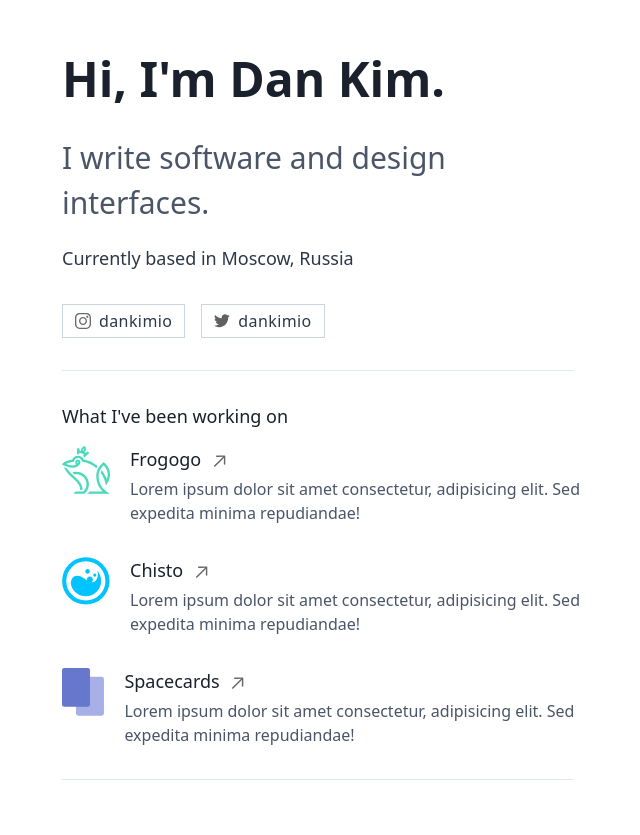
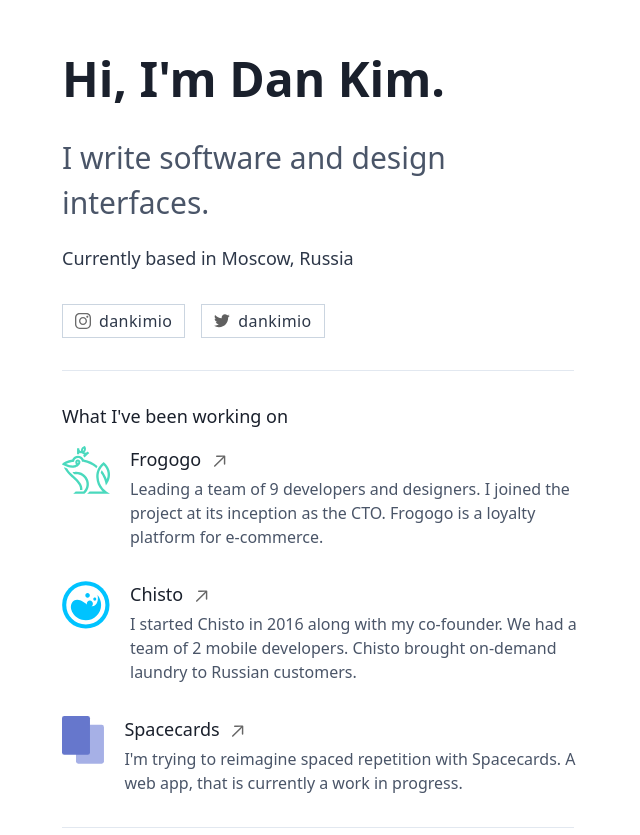
Before and after one commit to dankimio/dankim, a Vue app: page / in a window 1280 px wide. Shown: the part 117-952 px from the top of the page, without its empty margins (314-954 px from the left). Before the commit the page ends 929 px from the top, so only its background shows below. Built offline with nearby package versions, Linux system fonts and the light colour scheme.

Commit message:
Add project descriptions

```diff
--- a/src/components/Project.vue
+++ b/src/components/Project.vue
@@ -11,7 +11,7 @@
         <img src="@/assets/images/icon-arrow.svg" class="inline-block ml-2 w-3 h-3">
       </a>
       <p class="text-sm md:text-base text-gray-700">
-        Lorem ipsum dolor sit amet consectetur, adipisicing elit. Sed expedita minima repudiandae!
+        {{description}}
       </p>
     </div>
   </div>
@@ -21,6 +21,7 @@
 export default {
   name: 'Project',
   props: {
+    description: String,
     name: String,
     src: String,
     url: String
--- a/src/components/ProjectList.vue
+++ b/src/components/ProjectList.vue
@@ -23,16 +23,22 @@
       projects: [
         {
           name: 'Frogogo',
+          description: "Leading a team of 9 developers and designers. I joined the project at its inception as the CTO. Frogogo is a loyalty platform for e-commerce.",
+          status: 'current',
           src: require('@/assets/images/logo-frogogo.svg'),
           url: 'https://frogogo.ru'
         },
         {
           name: 'Chisto',
+          description: "I started Chisto in 2016 along with my co-founder. We had a team of 2 mobile developers. Chisto brought on-demand laundry to Russian customers.",
+          status: 'inactive',
           src: require('@/assets/images/logo-chisto.svg'),
           url: 'https://chisto.xyz'
         },
         {
           name: 'Spacecards',
+          description: "I'm trying to reimagine spaced repetition with Spacecards. A web app, that is currently a work in progress.",
+          status: 'work in progress',
           src: require('@/assets/images/logo-spacecards.svg'),
           url: 'https://spacecards.app'
         }
```
